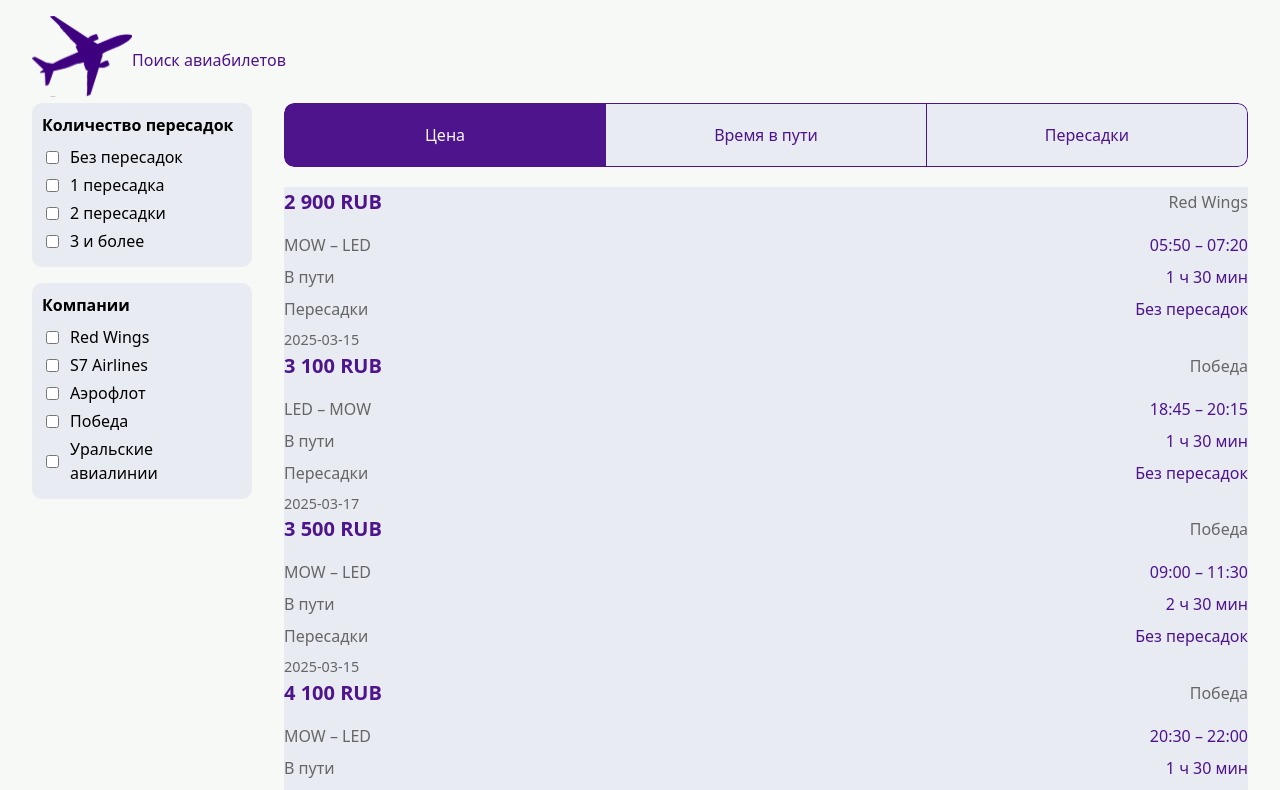
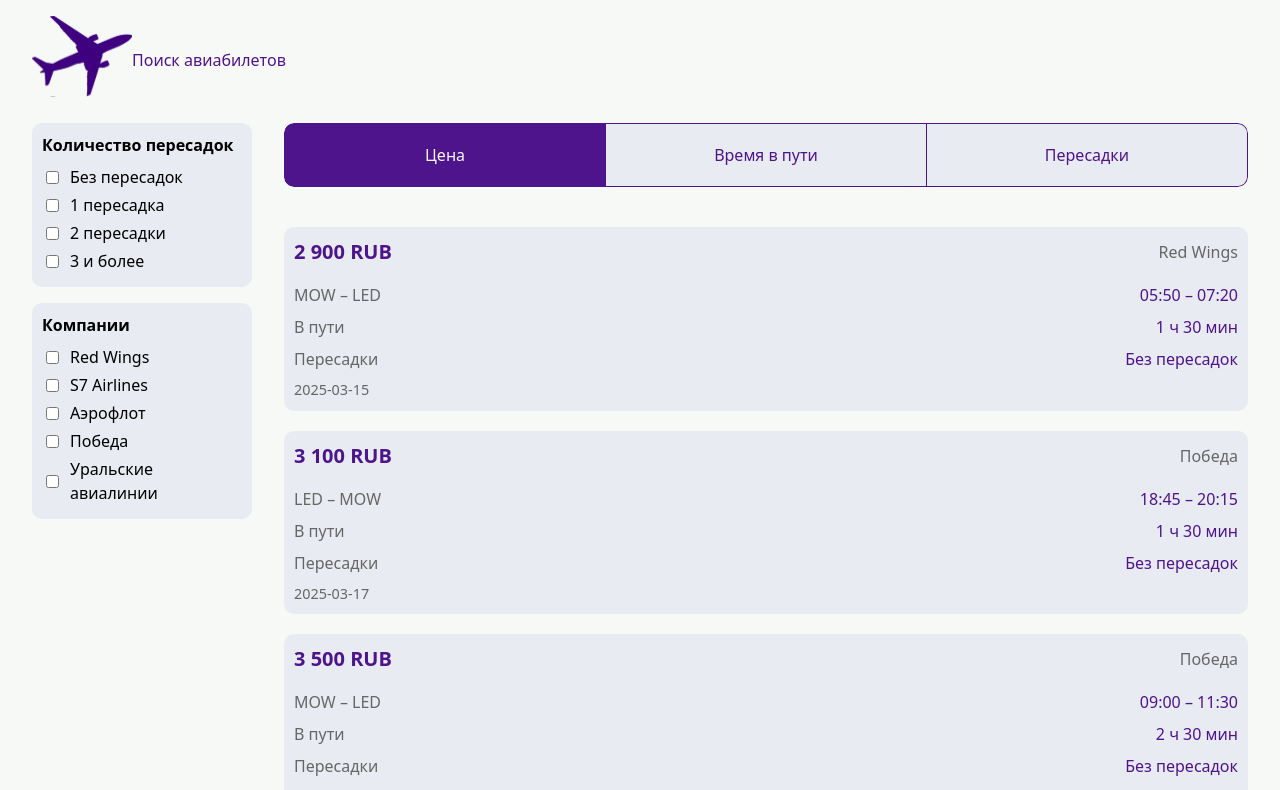
Before and after one commit to mizuki666/md-22-final, a React (Vite) app: page / in a window 1280 px wide. Shown: the top 790 px of the page. Built offline with nearby package versions, Linux system fonts and the light colour scheme.

Commit message:
+med-stl

```diff
--- a/package.json
+++ b/package.json
@@ -11,6 +11,7 @@
   },
   "dependencies": {
     "@mswjs/data": "^0.16.2",
+    "@radix-ui/react-scroll-area": "^1.2.10",
     "@reduxjs/toolkit": "^2.11.2",
     "axios": "^1.13.5",
     "clsx": "^2.1.1",
--- a/src/App.css
+++ b/src/App.css
@@ -1,5 +1,4 @@
 .app {
-  min-height: 100vh;
   display: flex;
   flex-direction: column;
 }
@@ -15,6 +14,7 @@
   display: flex;
   gap: 2rem;
   flex: 1;
+  height: fit-content;
 }
 
 .sidebar {
@@ -25,6 +25,7 @@
 .content {
   flex: 1;
   min-width: 0;
+  height: fit-content;
 }
 
 @media (max-width: 768px) {
--- a/src/components/filter/CompaniesFilter.tsx
+++ b/src/components/filter/CompaniesFilter.tsx
@@ -2,7 +2,7 @@ import { useDispatch, useSelector } from 'react-redux';
 import { setCompaniesFilter } from '../../store/slices/ticketsSlice';
 import { selectUniqueCompanies } from '../../store/selectors/tickets';
 import type { RootState } from '../../store';
-import './Filter.css';
+import './filter.css';
 
 export default function CompaniesFilter() {
   const dispatch = useDispatch();
--- a/src/components/filter/StopsFilter.tsx
+++ b/src/components/filter/StopsFilter.tsx
@@ -1,7 +1,7 @@
 import { useDispatch, useSelector } from 'react-redux';
 import { setStopsFilter } from '../../store/slices/ticketsSlice';
 import type { RootState } from '../../store';
-import './Filter.css';
+import './filter.css';
 
 const STOP_OPTIONS: { value: number; label: string }[] = [
   { value: 0, label: 'Без пересадок' },
--- a/src/components/header/header.css
+++ b/src/components/header/header.css
@@ -2,4 +2,5 @@
     display: flex;
     align-items: center;
     color: #4E148C;
+    margin-bottom: 20px;
 }
--- a/src/components/tickets/TicketCard.css
+++ b/src/components/tickets/TicketCard.css
@@ -1,6 +1,9 @@
 .ticket-card {
   background: #E8EBF2;
   color: #4E148C;
+  margin: 20px 0px;
+  padding: 10px;
+  border-radius: 10px;
 }
 .ticket-card__header {
   display: flex;
--- a/src/components/tickets/TicketList.css
+++ b/src/components/tickets/TicketList.css
@@ -2,6 +2,8 @@
   list-style: none;
   margin: 0;
   padding: 0;
+  max-height: 75dvh;
+  overflow: auto;
 }
 .ticket-list_loading,
 .ticket-list_error,
```
Also changed, not shown: 1 other file (tests, documents, lock files or other folders).
